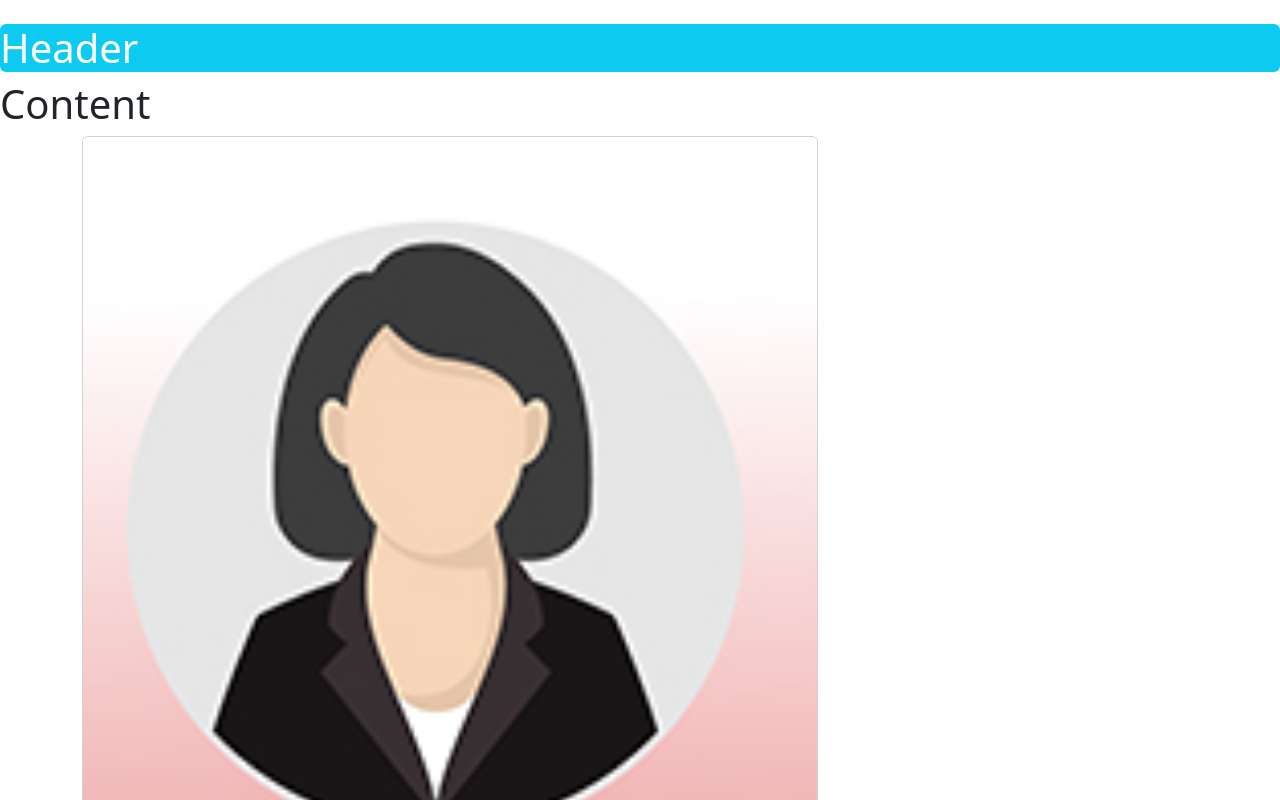
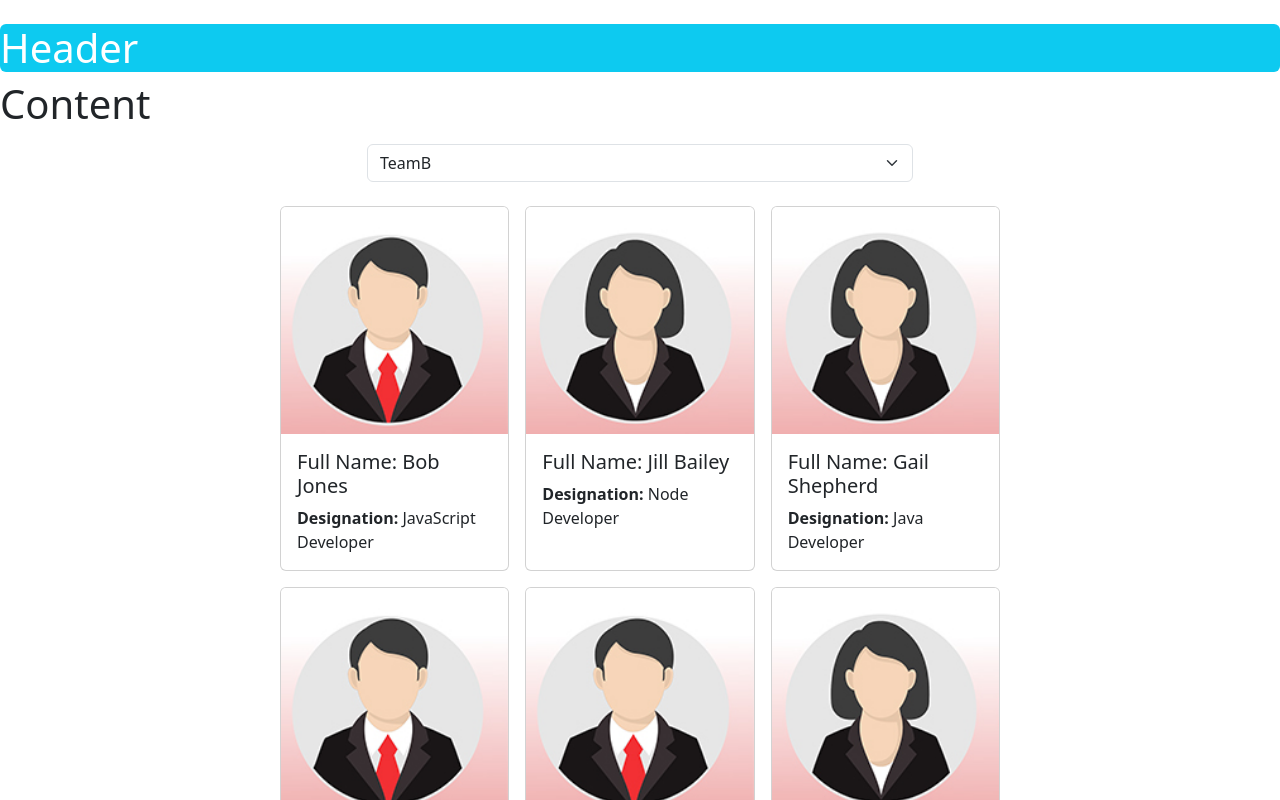
Before and after one commit to mohani-01/teamManager, a React (Create React App) app: page / in a window 1280 px wide. Shown: the top 800 px of the page. Built offline with nearby package versions, Linux system fonts and the light colour scheme.

Commit message:
add select tag at the top and employees are correctly displayed

```diff
--- a/src/App.css
+++ b/src/App.css
@@ -1,3 +1,15 @@
 body {
   font-family: Arial, Helvetica, sans-serif;
 }
+
+.card-collection {
+  display: grid;
+  grid-template-columns: 1fr 1fr 1fr;
+  margin: auto;
+  width: 100%;
+}
+
+
+.card {
+  margin: 20px 10px;
+}
--- a/src/employees.jsx
+++ b/src/employees.jsx
@@ -3,6 +3,7 @@
 import maleProfile from './images/maleProfile.jpg';
 
 const Employees = () => {
+    const [selectedTeam, setTeam] = useState("TeamB")
 
     const [employees, setEmployees] = useState(JSON.parse(localStorage.getItem('employeeList')) || [{
         id: 1,
@@ -93,20 +94,45 @@
         teamName: "TeamD"
     }]);
 
+    function handleTeamSelectionChange(event) {
+        {
+            setTeam(event.target.value)
+        }
+    }
 
 
     return (
         <main className="container">
-            <div className="row">
+            <div className="row justify-content-center mt-3 mb-3">
+                <div className="col-6">
+                    <select className="form-select form-select-large" value={selectedTeam} onChange={handleTeamSelectionChange}>
+                        <option value="TeamA">TeamA</option>
+                        <option value="TeamB">TeamB</option>
+                        <option value="TeamC">TeamC</option>
+                        <option value="TeamD">TeamD</option>
+                    </select>
+                </div>
+                </div>
+            <div className="row justify-content-center mt-3 mb-3">
                 <div className="col-8">
 
-
-
+                <div className="card-collection">
                 {
                 employees.map((employee) =>  (
-                    <div id={employee.id} className="card">
-
-                    <img src={femaleProfile} className="card-img-top"/>
+                    <div id={employee.id} className="card m-2" style={{cursor: "pointer"}}>
+                    {( employee.gender === 'male') ? <img src={maleProfile} className="card-img-top"/> : <img src={femaleProfile} className="card-img-top"/>
+                        // (() => {
+                        //     if (employee.gender === 'female') {
+                        //         return (
+                        //             <img src={femaleProfile}  className="img-top"/>
+                        //         )
+                        //     } else {
+                        //         return (
+                        //             <img src={maleProfile} className="card-img-top" />
+                        //         )
+                        //     }
+                        // })()
+                    }
                     <div className="card-body">
                         <h5 className="card-title">Full Name: {employee.fullName} </h5>
                         <p className="card-text"><b>Designation:</b> {employee.designation} </p>
@@ -114,6 +140,9 @@
                     </div>
                     )
                 )}
+                </div>
+
+
               </div>
             </div>
         </main>
```
